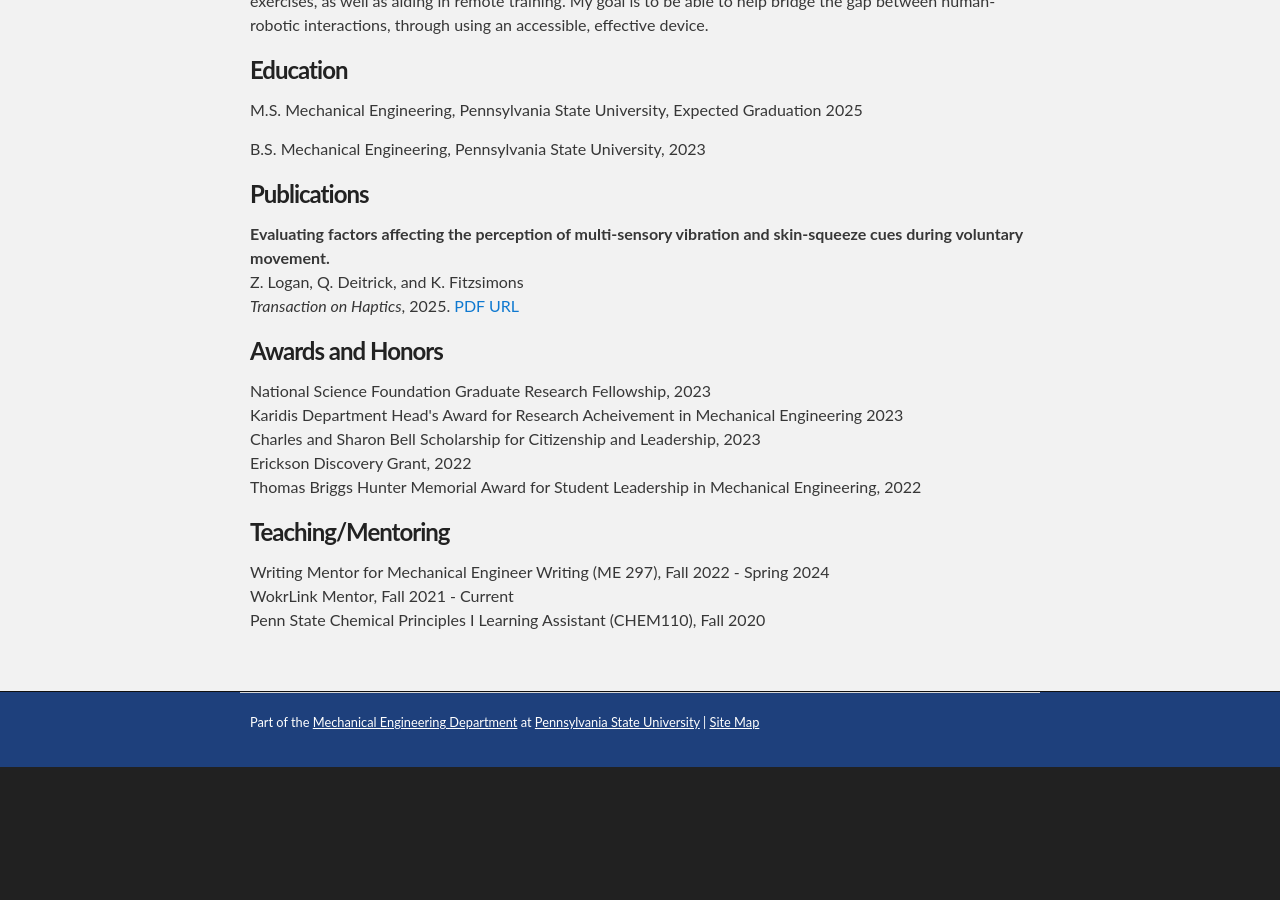
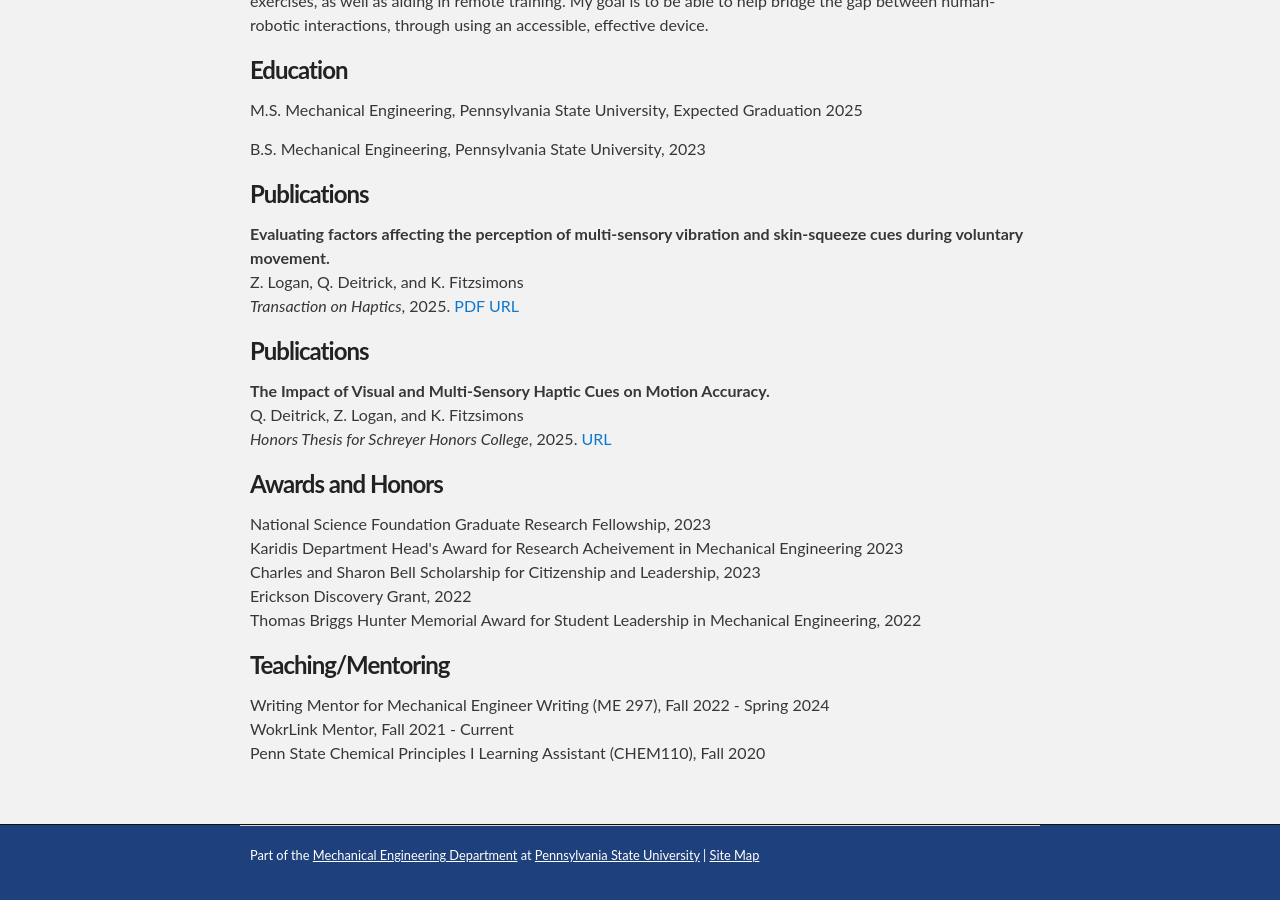
Before and after one commit to psu-hcr/psu-hcr.github.io, a Jekyll site: the page built from people/quinndeitrick.html, in a window 1280 px wide and 900 px high, scrolled down 744 px. Built offline with Jekyll 4.4.1, drawn with Linux system fonts in a browser that asks for light colours; before the commit the page ends 1511 px from its top, so only the background shows below that.

Commit message:
Update quinndeitrick.html

```diff
--- a/people/quinndeitrick.html
+++ b/people/quinndeitrick.html
@@ -41,6 +41,12 @@ title: Quinn Deitrick
 			<br>Z. Logan, Q. Deitrick, and K. Fitzsimons
 			<br><i>Transaction on Haptics</i>, 2025. <a href="/pdfs/2025ToHLoDeFi.pdf">PDF</a>  <a href="https://ieeexplore.ieee.org/document/11010836">URL</a></p>
 
+	<h3>Publications</h3>
+	<p><b>The Impact of Visual and Multi-Sensory Haptic Cues on Motion Accuracy.</b>
+			<br>Q. Deitrick, Z. Logan, and K. Fitzsimons
+			<br><i>Honors Thesis for Schreyer Honors College</i>, 2025. <a href="https://honors.libraries.psu.edu/?f%5Bcommittee_member_name_ssim%5D%5B%5D=Margaret+Louise+Byron&f%5Bkeyword_ssim%5D%5B%5D=feedback+modality+interplay&per_page=20">URL</a></p>
+
+
   <h3>Awards and Honors</h3>
   <p>National Science Foundation Graduate Research Fellowship, 2023
   <br>Karidis Department Head's Award for Research Acheivement in Mechanical Engineering 2023
```
